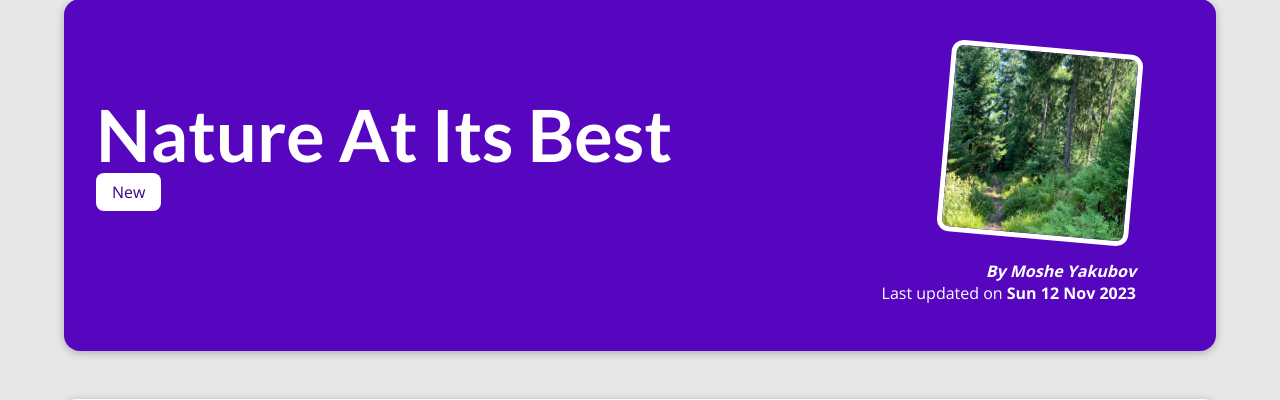
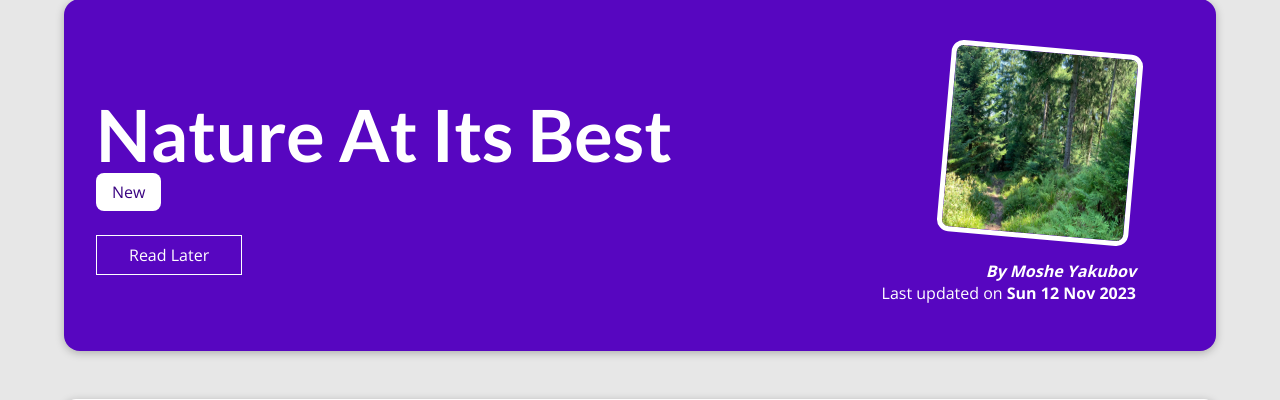
Before and after one commit to mosheyaku/Blog, a Django app: a page that uses blog/templates/blog/post-detail.html in a window 1280 px wide. Shown: the part 129-529 px from the top of the page. Run offline with Django 4.2, Linux system fonts and the light colour scheme; data comes from the database, SQL or seed files in the repository.

Commit message:
Added read-later button.

```diff
--- a/blog/templates/blog/post-detail.html
+++ b/blog/templates/blog/post-detail.html
@@ -24,6 +24,13 @@
             {% for tag in post_tags %}
                 <span class="tag">{{ tag.caption }}</span>
             {% endfor %}
+        </div>
+        <div id="read-later">
+            <form action="{% url "read-later" %}" method="POST">
+                {% csrf_token %}
+                <input type="hidden" value="{{ post.id }}" name="post_id">
+                <button>Read Later</button>
+            </form>
         </div>
         <article>
             <img src="{{ post.image.url }}" alt="{{ post.title }}">
--- a/blog/urls.py
+++ b/blog/urls.py
@@ -4,5 +4,6 @@ from . import views
 urlpatterns = [
     path("", views.StartingPageView.as_view(), name="start_page"),
     path("posts", views.AllPostsView.as_view(), name="posts_page"),
-    path("posts/<slug:slug>", views.SinglePostView.as_view(), name="post_details_page")
+    path("posts/<slug:slug>", views.SinglePostView.as_view(), name="post_details_page"),
+    path("read-later", views.ReadLaterView.as_view(), name="read-later")
 ]
--- a/blog/views.py
+++ b/blog/views.py
@@ -56,3 +56,8 @@ class SinglePostView(View):
             "comments": post.comments.all().order_by("-id")
         }
         return render(request, "blog/post-detail.html", context)
+
+
+class ReadLaterView(View):
+    def post(self, request):
+        pass
```
Lines whose indentation alone changed are shown as unchanged.
